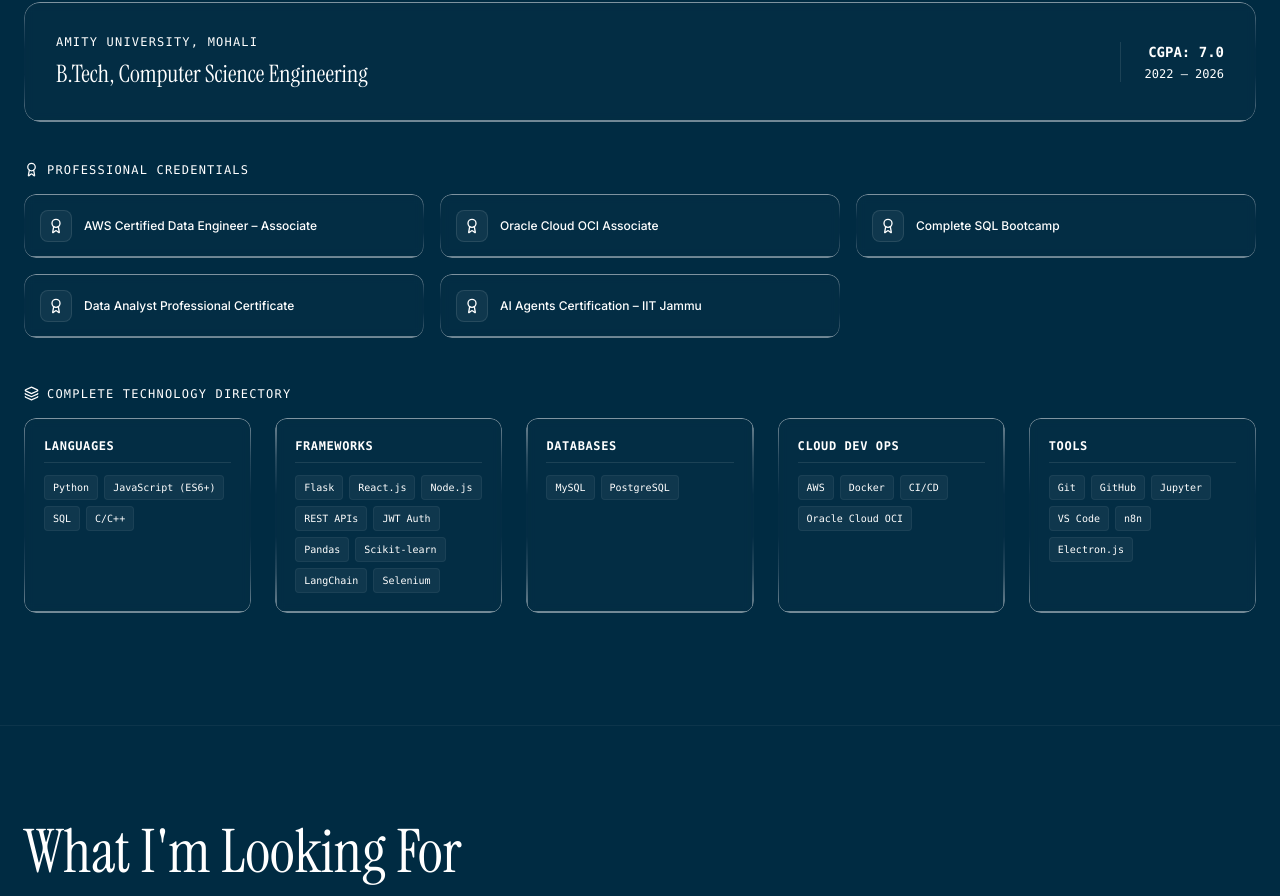
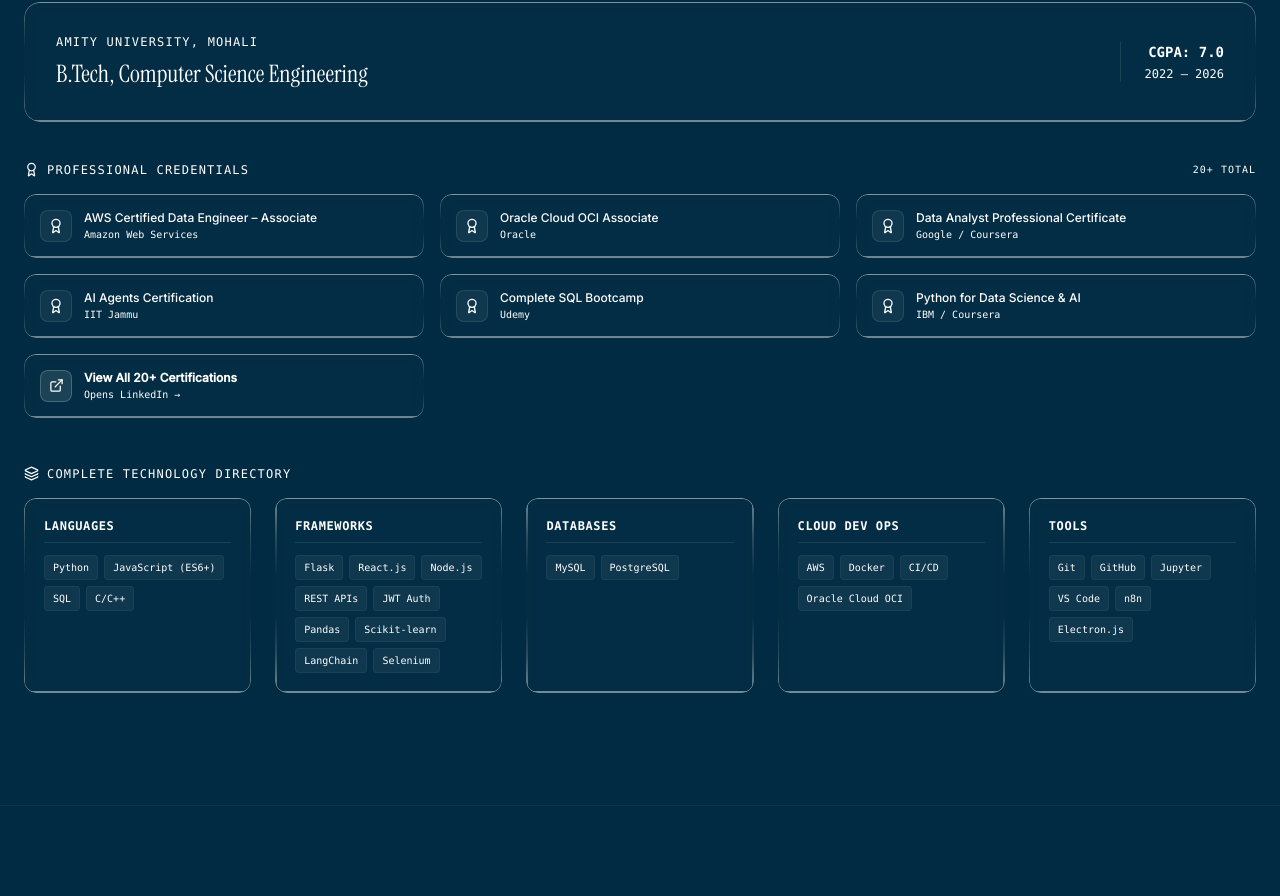
Before and after one commit to TheJd04/resume.cv, a React (Vite) app: page / in a window 1280 px wide. Shown: the part 4519-5415 px from the top of the page. Built offline with nearby package versions, Linux system fonts and the light colour scheme.

Commit message:
feat: certifications section — show 6 featured + View All 20+ LinkedIn link

```diff
--- a/src/components/SkillsRadar.tsx
+++ b/src/components/SkillsRadar.tsx
@@ -1,11 +1,10 @@
-import React from 'react';
-import { motion } from 'motion/react';
 import {
   educationData,
   certificationsList,
-  skillsByGroup
+  skillsByGroup,
+  LINKEDIN_CERTS_URL
 } from '../data';
-import { Award, GraduationCap, Layers } from 'lucide-react';
+import { Award, GraduationCap, Layers, ExternalLink } from 'lucide-react';
 
 
 
@@ -58,12 +57,18 @@
 
           {/* Certifications Block */}
           <div className="space-y-4" id="certifications-block">
-            <h3 className="font-mono text-xs text-muted-foreground tracking-widest uppercase flex items-center gap-2">
-              <Award size={15} /> Professional Credentials
-            </h3>
+            <div className="flex items-center justify-between">
+              <h3 className="font-mono text-xs text-muted-foreground tracking-widest uppercase flex items-center gap-2">
+                <Award size={15} /> Professional Credentials
+              </h3>
+              <span className="font-mono text-[10px] text-muted-foreground/50 uppercase tracking-widest">
+                20+ total
+              </span>
+            </div>
 
             <div className="grid grid-cols-1 sm:grid-cols-2 lg:grid-cols-3 gap-4" id="certs-grid">
-              {certificationsList.map((cert, index) => (
+              {/* Show first 6 featured certs */}
+              {certificationsList.slice(0, 6).map((cert, index) => (
                 <div
                   key={index}
                   className="liquid-glass rounded-xl p-4 border border-white/10 bg-black/45 flex items-center gap-3"
@@ -72,11 +77,37 @@
                   <div className="w-8 h-8 rounded-lg bg-white/5 border border-white/10 flex items-center justify-center text-foreground shrink-0 select-none">
                     <Award size={16} />
                   </div>
-                  <span className="text-xs text-foreground/95 font-medium leading-tight select-text">
-                    {cert}
+                  <div className="min-w-0">
+                    <span className="text-xs text-foreground/95 font-medium leading-tight block select-text">
+                      {cert.name}
+                    </span>
+                    <span className="text-[10px] text-muted-foreground/60 font-mono mt-0.5 block">
+                      {cert.issuer}
+                    </span>
+                  </div>
+                </div>
+              ))}
+
+              {/* View All card */}
+              <a
+                href={LINKEDIN_CERTS_URL}
+                target="_blank"
+                rel="noreferrer"
+                id="cert-view-all"
+                className="liquid-glass rounded-xl p-4 border border-white/10 bg-white/5 hover:bg-white/10 hover:border-white/25 transition-all duration-300 flex items-center gap-3 group cursor-pointer"
+              >
+                <div className="w-8 h-8 rounded-lg bg-white/10 border border-white/20 flex items-center justify-center text-foreground shrink-0 group-hover:scale-110 transition-transform">
+                  <ExternalLink size={15} />
+                </div>
+                <div className="min-w-0">
+                  <span className="text-xs text-foreground font-semibold block leading-tight">
+                    View All 20+ Certifications
+                  </span>
+                  <span className="text-[10px] text-muted-foreground/60 font-mono mt-0.5 block group-hover:text-white/60 transition-colors">
+                    Opens LinkedIn →
                   </span>
                 </div>
-              ))}
+              </a>
             </div>
           </div>
 
--- a/src/data.ts
+++ b/src/data.ts
@@ -213,12 +213,17 @@
 };
 
 export const certificationsList = [
-  'AWS Certified Data Engineer – Associate',
-  'Oracle Cloud OCI Associate',
-  'Complete SQL Bootcamp',
-  'Data Analyst Professional Certificate',
-  'AI Agents Certification – IIT Jammu'
+  { name: 'AWS Certified Data Engineer – Associate', issuer: 'Amazon Web Services' },
+  { name: 'Oracle Cloud OCI Associate', issuer: 'Oracle' },
+  { name: 'Data Analyst Professional Certificate', issuer: 'Google / Coursera' },
+  { name: 'AI Agents Certification', issuer: 'IIT Jammu' },
+  { name: 'Complete SQL Bootcamp', issuer: 'Udemy' },
+  { name: 'Python for Data Science & AI', issuer: 'IBM / Coursera' },
+  { name: 'Machine Learning Specialization', issuer: 'DeepLearning.AI' },
+  { name: 'Docker & Kubernetes: The Practical Guide', issuer: 'Udemy' },
 ];
+
+export const LINKEDIN_CERTS_URL = 'https://www.linkedin.com/in/jagjeet-singh-dhillon-022b822b7/details/certifications/';
 
 // Keeping compatibility with Navbar and default tabs, while redirecting them to use our new rich content
 export const tabDataList: TabData[] = [
```
